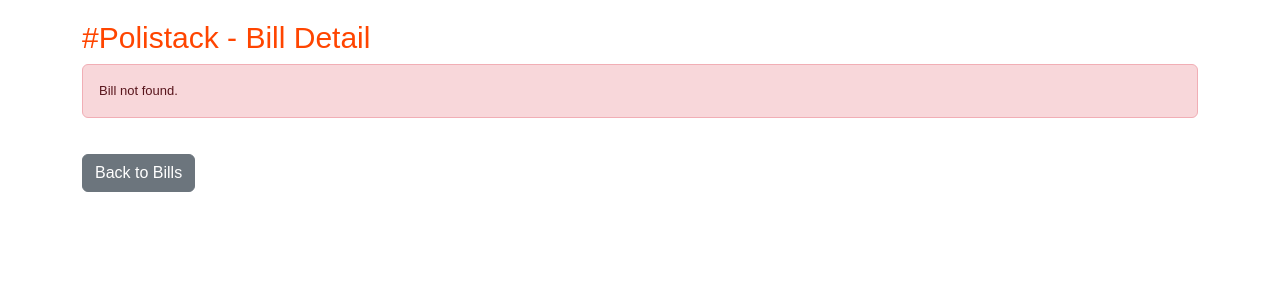
After one commit to RITTEAM100/polistack, a Django app: page /polistack/congress/bill/1/ in a window 1280 px wide. The commit adds this page. Shown: the top 300 px of the page. Run offline with Django 4.2, Linux system fonts and the light colour scheme; data that the repository does not hold is empty; some libraries are stand-ins or nearby versions.

Commit message:
bill_detail page added

```diff
--- a/polistack/urls.py
+++ b/polistack/urls.py
@@ -18,6 +18,6 @@ from django.urls import path, include
 
 urlpatterns = [
     path('admin/', admin.site.urls),
-    path('polistackapp/', include('polistackapp.urls')),
+    path('polistack/', include('polistackapp.urls')),
     path("__debug__/", include('debug_toolbar.urls'))
 ]
--- a/polistackapp/config.py
+++ b/polistackapp/config.py
@@ -18,8 +18,14 @@ class Config:
         # Access the 'bill' collection
         bill_collection = db_handle[BILLS_COLLECTION_NAME]
 
-        # Clear the existing data in the collection
+        # Access the 'bill_detail' collection
+        bill_detail_collection = db_handle[BILL_DETAIL_COLLECTION_NAME]
+
+        # Clear the existing data in the collection 'bill'
         bill_collection.delete_many({})
+
+        # Clear the existing data in the 'bill_detail' collection
+        bill_detail_collection.delete_many({})
 
         # Fetch data from the Congress API
         params = {"api_key": API_KEY, "limit": BILLS_COUNT}
@@ -67,3 +73,61 @@ class Config:
             'bills': bills,
             'total_bills': total_bills,
         }
+
+    def fetch_bill_details(self, bill_id):
+         # Connect to the MongoDB database
+         db_handle, client = get_db_handle(DB_NAME)
+
+         # Access the 'bill' collection
+         bill_collection = db_handle[BILLS_COLLECTION_NAME]
+
+         # Access the 'bill_detail' collection
+         bill_detail_collection = db_handle[BILL_DETAIL_COLLECTION_NAME]
+
+         # Check if the bill details already exist in the 'bill_detail' collection
+         bill = bill_detail_collection.find_one({'number': bill_id})
+
+         if bill:
+             # If the bill details are already available in the 'bill_detail' collection, return them
+             return bill
+
+         else:
+             # If the bill details are not available, fetch them from the 'bill' collection
+             bill_data = bill_collection.find_one({'number': bill_id})
+
+             if bill_data:
+                 # Construct the API URL for the bill detail
+                 api_url = API_URL_GET_BILL_DETAIL.format(
+                     congress=bill_data['congress'],
+                     bill_type=bill_data['type'],
+                     bill_number=bill_data['number']
+                 )
+
+                 # Make an API call to fetch the bill detail
+                 url = f"{api_url}?api_key={API_KEY}"
+                 response = requests.get(url)
+
+                 if response.status_code == 200:
+                     bill_detail_data = response.json().get('bill')
+
+                     if bill_detail_data:
+                        #  # Extract the relevant information from the bill detail response
+                        #  bill_detail = {
+                        #      'number': bill_detail_data.get('number'),
+                        #      'title': bill_detail_data.get('title'),
+                        #      'introduced_date': bill_detail_data.get('introducedDate'),
+                        #      'latest_action_date': bill_detail_data.get('latestAction', {}).get('actionDate'),
+                        #      'latest_action_text': bill_detail_data.get('latestAction', {}).get('text'),
+                        #      'committee_reports': bill_detail_data.get('committeeReports', []),
+                        #      'cosponsors_count': bill_detail_data.get('cosponsors', {}).get('count'),
+                        #      # Extract any other relevant information you need
+                        #  }
+
+                         # Save the bill detail in the 'bill_detail' collection
+                         bill_detail_collection.insert_one(bill_detail_data)
+
+                         # Return the bill detail
+                         return bill_detail_data
+
+         # Close the MongoDB connection
+         client.close()
--- a/polistackapp/constants.py
+++ b/polistackapp/constants.py
@@ -1,6 +1,14 @@
-API_URL_GET_BILLS = 'https://api.congress.gov/v3/bill'
 API_KEY = 'Y1hRdQCbKpOFFQVY1sUsxyiAzZ3XQgejdC45GRP1'
+# API URLS
+BASE_URL = 'https://api.congress.gov/v3'
+
+API_URL_GET_BILLS = BASE_URL + '/bill'
+API_URL_GET_BILL_DETAIL = BASE_URL + '/bill/{congress}/{bill_type}/{bill_number}'
+
+# MongoDB
 DB_NAME = "polistack_db"
 BILLS_COLLECTION_NAME = "bill"
+BILL_DETAIL_COLLECTION_NAME = "bill_detail"
+
 BILLS_COUNT = 1000
 ITEMS_PER_PAGE = 10
--- /dev/null
+++ b/polistackapp/templates/bill_detail.html
@@ -0,0 +1,135 @@
+<!DOCTYPE html>
+<html>
+<head>
+    {% load bootstrap5 %}
+    {% bootstrap_css %}
+    <title>#Polistack - Bill Detail</title>
+    <style>
+        body {
+            font-family: Arial, sans-serif;
+            font-size: 13px;
+            margin: 0;
+            padding: 20px;
+        }
+        .logo {
+            font-size: 30px;
+            color: orangered;
+        }
+        .card-header {
+            background-color: #f8f9fa;
+            border-bottom: none;
+        }
+        .card-title {
+            margin-bottom: 0;
+        }
+        .back-link {
+            margin-top: 20px;
+        }
+    </style>
+</head>
+<body>
+    <div class="container">
+        <h1 class="logo">#Polistack - Bill Detail</h1>
+        {% if bill %}
+            <div class="card mb-3">
+                <div class="card-header">
+                    <h2 class="card-title">Bill Details</h2>
+                </div>
+                <div class="card-body">
+                    {% if bill.number %}
+                        <p><strong>Bill Number:</strong> {{ bill.number }}</p>
+                    {% endif %}
+                    {% if bill.title %}
+                        <p><strong>Title:</strong> {{ bill.title }}</p>
+                    {% endif %}
+                    {% if bill.introducedDate %}
+                        <p><strong>Introduced Date:</strong> {{ bill.introducedDate }}</p>
+                    {% endif %}
+                    {% if bill.latestAction %}
+                        <p><strong>Latest Action Date:</strong> {{ bill.latestAction.actionDate }}</p>
+                        <p><strong>Latest Action:</strong> {{ bill.latestAction.text }}</p>
+                    {% endif %}
+                    {% if bill.committeeReports %}
+                        <p><strong>Committee Reports:</strong></p>
+                        <ul>
+                            {% for report in bill.committeeReports %}
+                                <li><a href="{{ report.url }}">{{ report.citation }}</a></li>
+                            {% endfor %}
+                        </ul>
+                    {% endif %}
+                    {% if bill.cosponsors %}
+                        <p><strong>Cosponsors Count:</strong> {{ bill.cosponsors.count }}</p>
+                    {% endif %}
+                    {% if bill.actions %}
+                        <p><strong>Actions Count:</strong> {{ bill.actions.count }}</p>
+                        <p><a href="{{ bill.actions.url }}" class="btn btn-primary">View Actions</a></p>
+                    {% endif %}
+                    {% if bill.amendments %}
+                        <p><strong>Amendments Count:</strong> {{ bill.amendments.count }}</p>
+                        <p><a href="{{ bill.amendments.url }}" class="btn btn-primary">View Amendments</a></p>
+                    {% endif %}
+                    {% if bill.cboCostEstimates %}
+                        <p><strong>CBO Cost Estimates:</strong></p>
+                        <ul>
+                            {% for estimate in bill.cboCostEstimates %}
+                                <li><a href="{{ estimate.url }}">{{ estimate.title }}</a></li>
+                            {% endfor %}
+                        </ul>
+                    {% endif %}
+                    {% if bill.committees %}
+                        <p><strong>Committees Count:</strong> {{ bill.committees.count }}</p>
+                        <p><a href="{{ bill.committees.url }}" class="btn btn-primary">View Committees</a></p>
+                    {% endif %}
+                    {% if bill.constitutionalAuthorityStatementText %}
+                        <p><strong>Constitutional Authority Statement:</strong></p>
+                        <pre>{{ bill.constitutionalAuthorityStatementText }}</pre>
+                    {% endif %}
+                    {% if bill.laws %}
+                        <p><strong>Laws:</strong></p>
+                        <ul>
+                            {% for law in bill.laws %}
+                                <li>{{ law.type }}: {{ law.number }}</li>
+                            {% endfor %}
+                        </ul>
+                    {% endif %}
+                    {% if bill.originChamber %}
+                        <p><strong>Origin Chamber:</strong> {{ bill.originChamber }}</p>
+                    {% endif %}
+                    {% if bill.policyArea %}
+                        <p><strong>Policy Area:</strong> {{ bill.policyArea.name }}</p>
+                    {% endif %}
+                    {% if bill.relatedBills %}
+                        <p><strong>Related Bills Count:</strong> {{ bill.relatedBills.count }}</p>
+                        <p><a href="{{ bill.relatedBills.url }}" class="btn btn-primary">View Related Bills</a></p>
+                    {% endif %}
+                    {% if bill.sponsors %}
+                        <p><strong>Sponsors:</strong></p>
+                        <ul>
+                            {% for sponsor in bill.sponsors %}
+                                <li><a href="{{ sponsor.url }}">{{ sponsor.fullName }}</a></li>
+                            {% endfor %}
+                        </ul>
+                    {% endif %}
+                    {% if bill.subjects %}
+                        <p><strong>Subjects Count:</strong> {{ bill.subjects.count }}</p>
+                        <p><a href="{{ bill.subjects.url }}" class="btn btn-primary">View Subjects</a></p>
+                    {% endif %}
+                    {% if bill.summaries %}
+                        <p><strong>Summaries Count:</strong> {{ bill.summaries.count }}</p>
+                        <p><a href="{{ bill.summaries.url }}" class="btn btn-primary">View Summaries</a></p>
+                    {% endif %}
+                    {% if bill.textVersions %}
+                        <p><strong>Text Versions Count:</strong> {{ bill.textVersions.count }}</p>
+                        <p><a href="{{ bill.textVersions.url }}" class="btn btn-primary">View Text Versions</a></p>
+                    {% endif %}
+                </div>
+            </div>
+        {% else %}
+            <div class="alert alert-danger" role="alert">
+                Bill not found.
+            </div>
+        {% endif %}
+        <a href="{{ request.META.HTTP_REFERER }}" class="btn btn-secondary back-link">Back to Bills</a>
+    </div>
+</body>
+</html>
--- a/polistackapp/urls.py
+++ b/polistackapp/urls.py
@@ -3,5 +3,6 @@ from . import views
 
 #URLConf
 urlpatterns = [
-    path("congress/bills/", views.congress_view)
+    path("congress/bills/", views.congress_view, name='congress_bills'),
+    path('congress/bill/<str:bill_id>/', views.bill_detail, name='bill_detail')
 ]
--- a/polistackapp/views.py
+++ b/polistackapp/views.py
@@ -10,3 +10,8 @@ def congress_view(request):
     congress_data = obj.fetch_bills(page, ITEMS_PER_PAGE)
 
     return render(request, 'bills.html', {'congress_data': congress_data, "bills_per_page": ITEMS_PER_PAGE})
+
+
+def bill_detail(request, bill_id):
+    bill = obj.fetch_bill_details(bill_id)
+    return render(request, 'bill_detail.html', {'bill': bill})
```
Also changed, not shown: polistackapp/templates/bills.html (+40 -20 lines), README.md.
